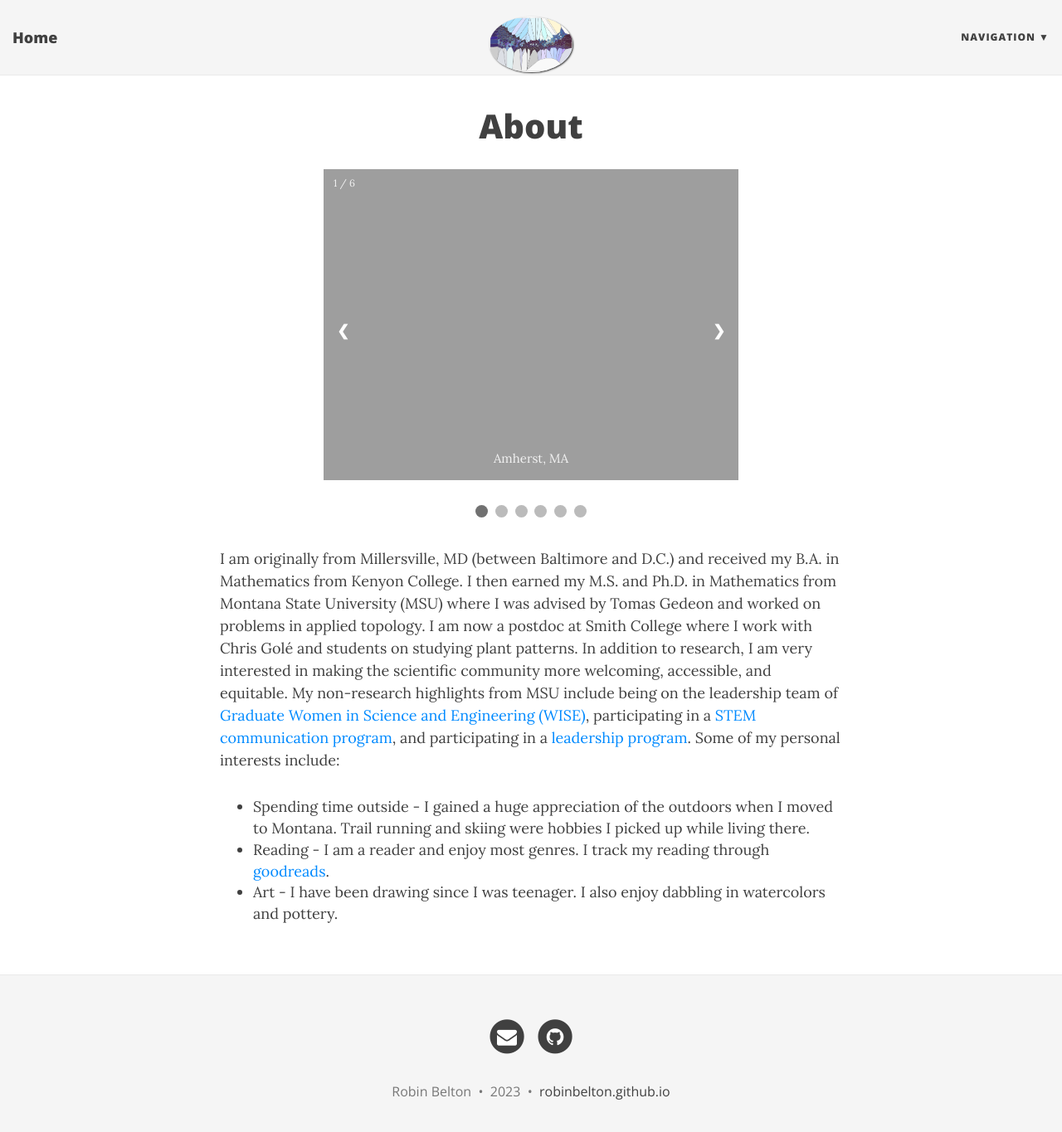
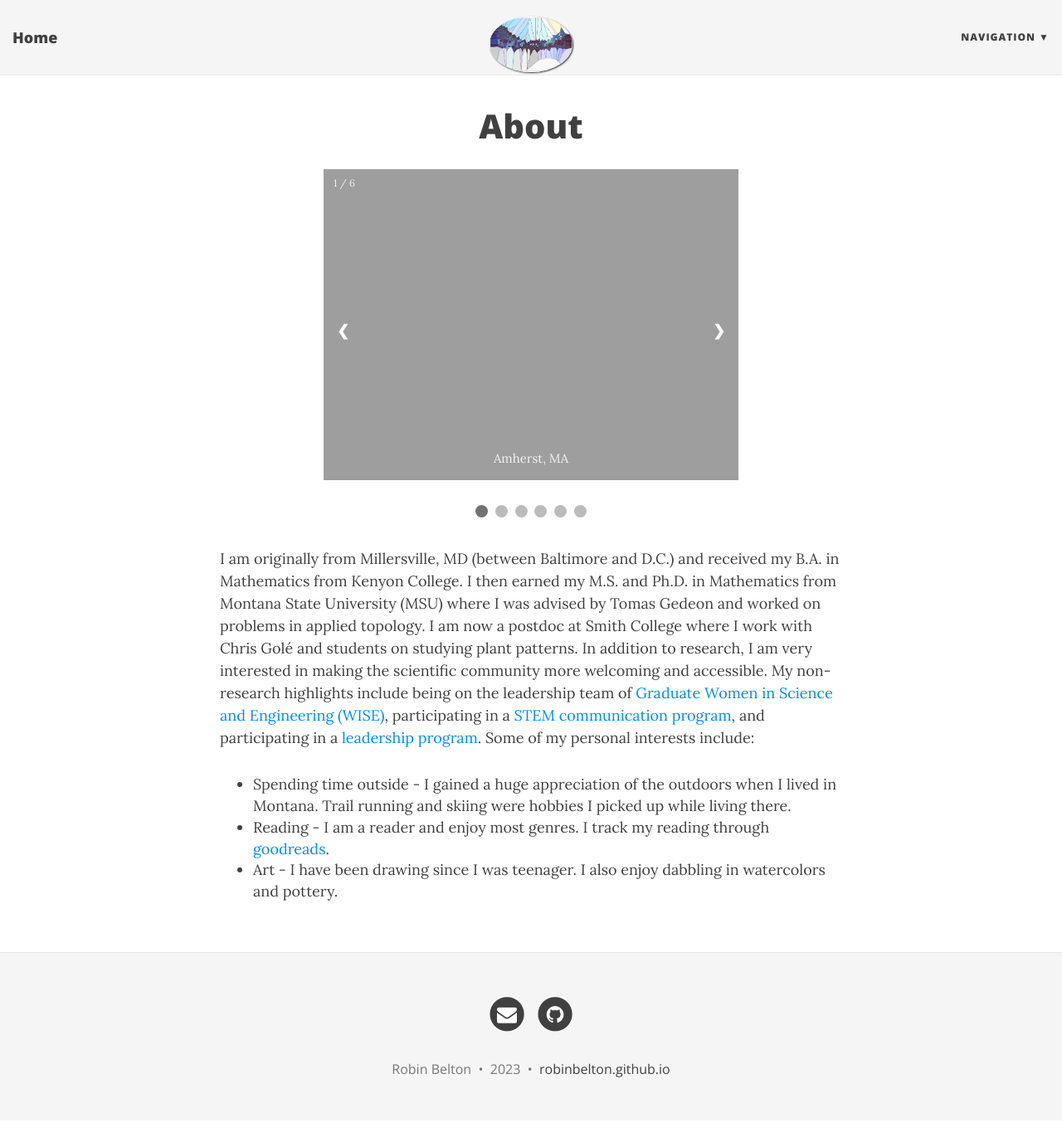
Before and after one commit to robinbelton/robinbelton.github.io, a Jekyll site: the page built from about.html, in a window 1280 px wide and 1378 px high. Shown: the top 1365 px of the window at 83% size. Built offline with Jekyll 4.4.1, drawn with Linux system fonts in a browser that asks for light colours; nearby versions of some CDN libraries.

Commit message:
Edits to teaching and research page

```diff
--- a/about.html
+++ b/about.html
@@ -192,10 +192,10 @@
 </body>
 </html>
 
-<p> I am originally from Millersville, MD (between Baltimore and D.C.) and received my B.A. in Mathematics from Kenyon College. I then earned my M.S. and Ph.D. in Mathematics from Montana State University (MSU) where I was advised by Tomas Gedeon and worked on problems in applied topology. I am now a postdoc at Smith College where I work with Chris Gol&eacute; and students on studying plant patterns. In addition to research, I am very interested in making the scientific community more welcoming, accessible, and equitable. My non-research highlights from MSU include being on the leadership team of <a href="https://www.montana.edu/wise/">Graduate Women in Science and Engineering (WISE)</a>, participating in a <a href="https://www.montana.edu/stemstorytellers/index_cohort3.html">STEM communication program</a>, and participating in a<a href="https://www.montana.edu/gradschool/professionaldevelopment/gradcat/grad-leadership-academy.html"> leadership program</a>. Some of my personal interests include: </p>
+<p> I am originally from Millersville, MD (between Baltimore and D.C.) and received my B.A. in Mathematics from Kenyon College. I then earned my M.S. and Ph.D. in Mathematics from Montana State University (MSU) where I was advised by Tomas Gedeon and worked on problems in applied topology. I am now a postdoc at Smith College where I work with Chris Gol&eacute; and students on studying plant patterns. In addition to research, I am very interested in making the scientific community more welcoming and accessible. My non-research highlights include being on the leadership team of <a href="https://www.montana.edu/wise/">Graduate Women in Science and Engineering (WISE)</a>, participating in a <a href="https://www.montana.edu/stemstorytellers/index_cohort3.html">STEM communication program</a>, and participating in a<a href="https://www.montana.edu/gradschool/professionaldevelopment/gradcat/grad-leadership-academy.html"> leadership program</a>. Some of my personal interests include: </p>
 
 <ul>
-<li>Spending time outside - I gained a huge appreciation of the outdoors when I moved to Montana. Trail running and skiing were hobbies I picked up while living there.</li>
+<li>Spending time outside - I gained a huge appreciation of the outdoors when I lived in Montana. Trail running and skiing were hobbies I picked up while living there.</li>
 <li>Reading - I am a reader and enjoy most genres. I track my reading through <a href="https://www.goodreads.com/user/show/127850080-robin-belton">goodreads</a>.</li>
 <li>Art - I have been drawing since I was teenager. I also enjoy dabbling in watercolors and pottery. </li>
 </ul>
--- a/teaching.html
+++ b/teaching.html
@@ -9,6 +9,7 @@
 
 <h3>Courses at Smith College</h3>
 <ul>
+<li>M 212: Multivariable Calculus, Fall 2023</li>
 <li>M 211: Linear Algebra, Spring 2023</li>
 <li>M 111: Calculus I, Fall 2022</li>
 </ul>
```
